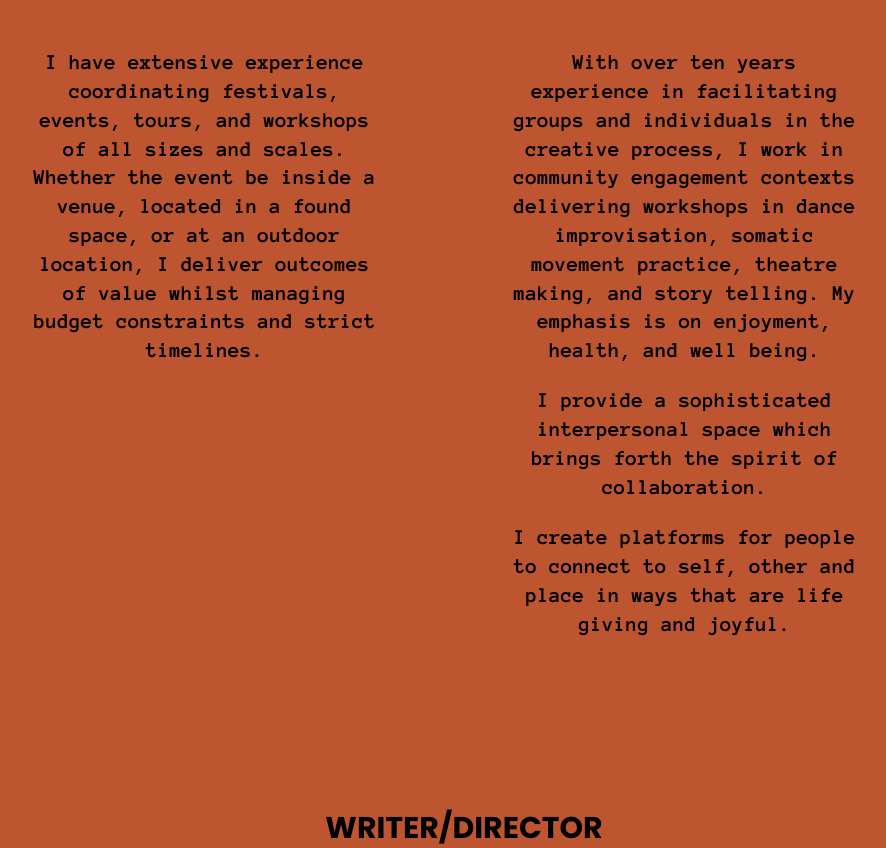
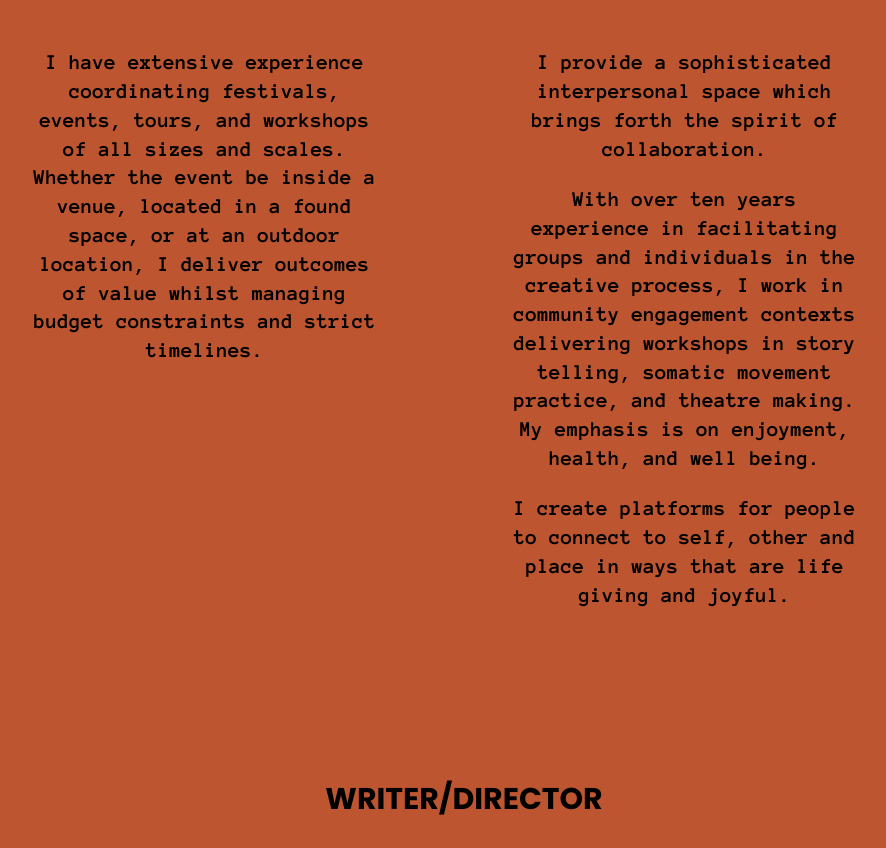
Before and after one commit to suzesmith/arts, a website built with Parcel: page index.html in a window 1280 px wide. Shown: the part 1715-2563 px from the top of the page, without its empty margins (176-1062 px from the left). Built offline with nearby package versions, Linux system fonts and the light colour scheme.

Commit message:
Rearrange work content

```diff
--- a/index.html
+++ b/index.html
@@ -94,8 +94,8 @@
                 </figure>
                 <div class="credit"><p>Facilitating a Food Walk for the Performance Climates conference.</p></div>
               <div class="description">
-                <p>With over ten years experience in facilitating groups and individuals in the creative process, I work in community engagement contexts delivering workshops in dance improvisation, somatic movement practice, theatre making, and story telling. My emphasis is on enjoyment, health, and well being. </p>
                 <p>I provide a sophisticated interpersonal space which brings forth the spirit of collaboration. </p>
+                <p>With over ten years experience in facilitating groups and individuals in the creative process, I work in community engagement contexts delivering workshops in story telling, somatic movement practice, and theatre making. My emphasis is on enjoyment, health, and well being. </p>
                 <p>I create platforms for people to connect to self, other and place in ways that are life giving and joyful. </p>
               </div>
             </article>
```
